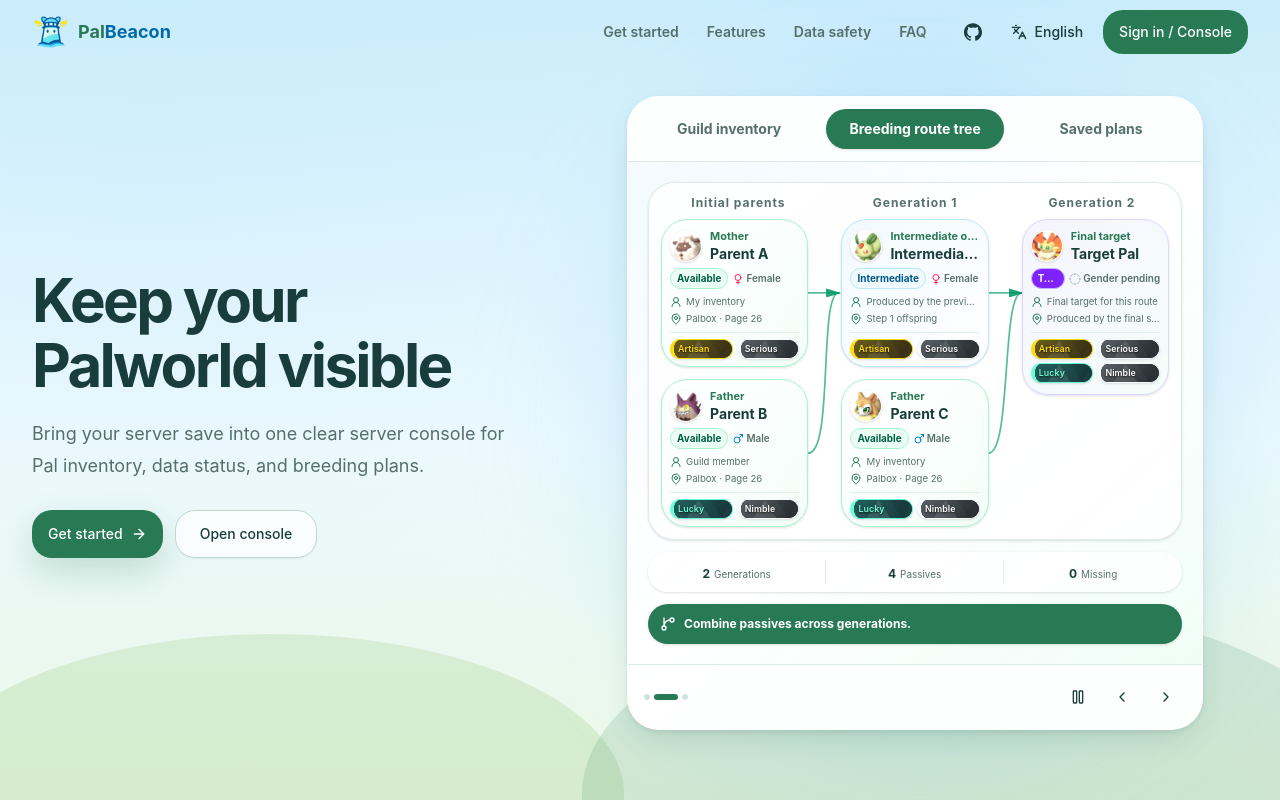
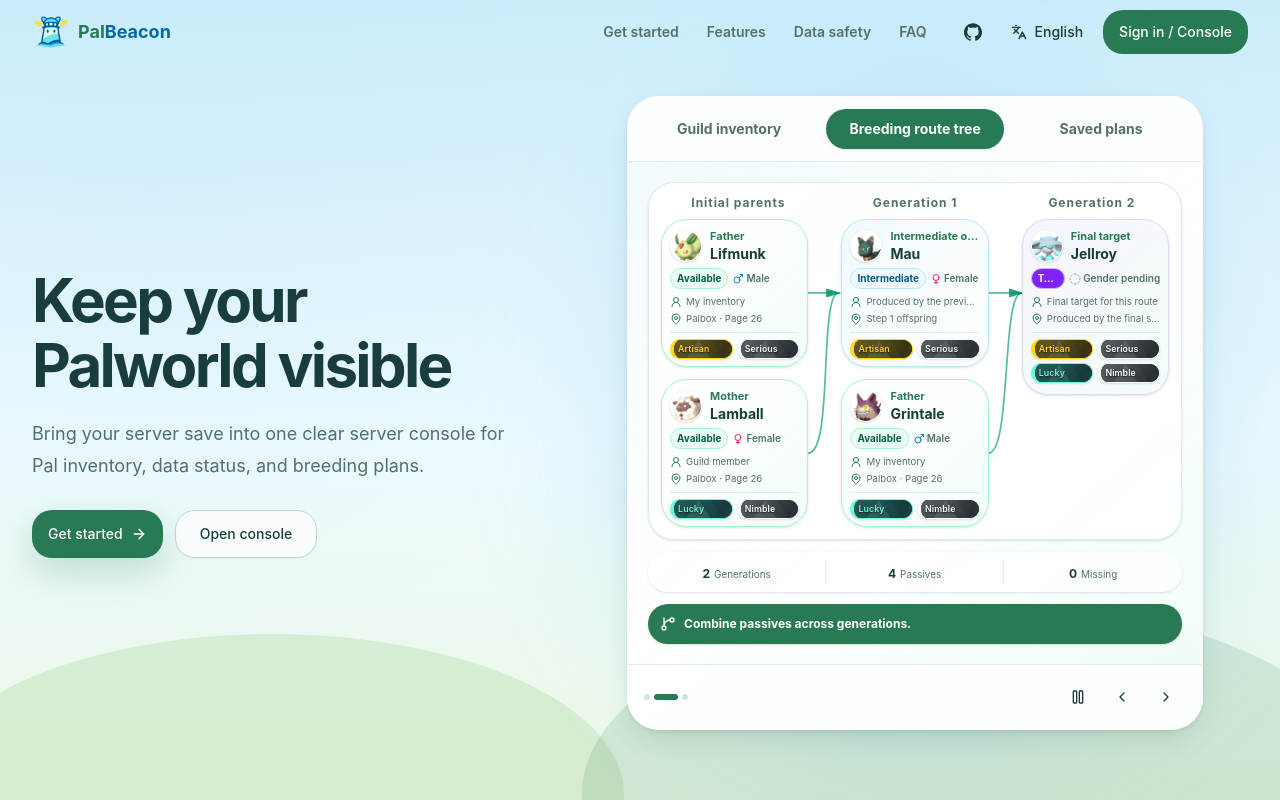
Before and after one commit to MetalLee/PalHatchHelper, a Next.js app in the folder apps/web/: page /en in a window 1280 px wide. Both pictures are taken after a click on the button "Breeding route tree". Shown: the top 800 px of the page. Built offline with nearby package versions, Linux system fonts and the light colour scheme.

Commit message:
fix(web): use real Pal names in landing carousel

```diff
--- a/apps/web/features/landing/product-carousel.tsx
+++ b/apps/web/features/landing/product-carousel.tsx
@@ -218,7 +218,7 @@
   const pals = [
     {
       id: "sheepball",
-      name: t("carouselPalOne"),
+      name: t("carouselPalLamball"),
       owner: t("carouselOwnerYou"),
       location: t("carouselLocationBox"),
       passive: {
@@ -229,7 +229,7 @@
     },
     {
       id: "naughtycat",
-      name: t("carouselPalTwo"),
+      name: t("carouselPalGrintale"),
       owner: t("carouselOwnerGuild"),
       location: t("carouselLocationBase"),
       passive: {
@@ -240,7 +240,7 @@
     },
     {
       id: "chickenpal",
-      name: t("carouselPalThree"),
+      name: t("carouselPalChikipi"),
       owner: t("carouselOwnerGuild"),
       location: t("carouselLocationBox"),
       passive: {
@@ -251,7 +251,7 @@
     },
     {
       id: "cutefox",
-      name: t("carouselPalFour"),
+      name: t("carouselPalVixy"),
       owner: t("carouselOwnerYou"),
       location: t("carouselLocationBase"),
       passive: {
@@ -282,6 +282,7 @@
           <article
             key={pal.id}
             data-inventory-card
+            data-pal-id={pal.id}
             className="min-w-0 overflow-hidden rounded-2xl border border-glass-border bg-white/92 shadow-soft"
           >
             <div className="flex min-w-0 items-center gap-2 p-2 sm:gap-3 sm:p-3">
@@ -367,6 +368,8 @@
         data-route-layout="generations"
         data-route-generations="2"
         data-route-passive-count="4"
+        data-route-recipe-one="carbunclo+sheepball->bastet"
+        data-route-recipe-two="bastet+naughtycat->jellyfishghost"
         className="overflow-hidden rounded-2xl border border-border/70 bg-white/88 p-2 shadow-sm sm:p-3"
       >
         <div className="grid grid-cols-3 gap-[6.5%] px-[1%] pb-2 text-center text-[0.64rem] font-bold tracking-[0.08em] text-muted-foreground min-[460px]:text-xs">
@@ -437,11 +440,11 @@
 
           <div className="absolute left-0 top-0 z-10 w-[29%]">
             <RoutePreviewCard
-              palId="sheepball"
-              role={t("carouselMotherRole")}
-              name={t("carouselTreeParentAName")}
+              palId="carbunclo"
+              role={t("carouselFatherRole")}
+              name={t("carouselPalLifmunk")}
               status={t("carouselInventoryReady")}
-              gender="female"
+              gender="male"
               detail={t("carouselRouteOwner")}
               location={t("carouselRouteLocation")}
               passives={[passives.artisan, passives.serious]}
@@ -451,11 +454,11 @@
           </div>
           <div className="absolute bottom-0 left-0 z-10 w-[29%]">
             <RoutePreviewCard
-              palId="naughtycat"
-              role={t("carouselFatherRole")}
-              name={t("carouselTreeParentBName")}
+              palId="sheepball"
+              role={t("carouselMotherRole")}
+              name={t("carouselPalLamball")}
               status={t("carouselInventoryReady")}
-              gender="male"
+              gender="female"
               detail={t("carouselOwnerGuild")}
               location={t("carouselRouteLocation")}
               passives={[passives.lucky, passives.nimble]}
@@ -465,9 +468,9 @@
           </div>
           <div className="absolute left-[35.5%] top-0 z-10 w-[29%]">
             <RoutePreviewCard
-              palId="carbunclo"
+              palId="bastet"
               role={t("carouselIntermediateRole")}
-              name={t("carouselTreeIntermediateName")}
+              name={t("carouselPalMau")}
               status={t("carouselIntermediateStatus")}
               gender="female"
               detail={t("carouselRouteProduced")}
@@ -479,9 +482,9 @@
           </div>
           <div className="absolute bottom-0 left-[35.5%] z-10 w-[29%]">
             <RoutePreviewCard
-              palId="cutefox"
+              palId="naughtycat"
               role={t("carouselFatherRole")}
-              name={t("carouselTreeParentCName")}
+              name={t("carouselPalGrintale")}
               status={t("carouselInventoryReady")}
               gender="male"
               detail={t("carouselRouteOwner")}
@@ -496,9 +499,9 @@
             className="absolute right-0 top-0 z-10 w-[29%]"
           >
             <RoutePreviewCard
-              palId="cutebutterfly"
+              palId="jellyfishghost"
               role={t("carouselFinalRole")}
-              name={t("carouselTreeTargetName")}
+              name={t("carouselPalJellroy")}
               status={t("carouselTargetStatus")}
               gender="pending"
               detail={t("carouselRouteFinal")}
@@ -536,8 +539,8 @@
   const plans = [
     {
       id: "route-a",
-      palId: "carbunclo",
-      title: t("carouselPlanTargetOne"),
+      palId: "bastet",
+      title: t("carouselPalMau"),
       status: t("carouselPlanReady"),
       saved: t("carouselPlanSaved"),
       statusClass: "bg-emerald-100 text-emerald-800",
@@ -553,8 +556,8 @@
     },
     {
       id: "route-b",
-      palId: "cutebutterfly",
-      title: t("carouselPlanTargetTwo"),
+      palId: "jellyfishghost",
+      title: t("carouselPalJellroy"),
       status: t("carouselPlanNeedsInventory"),
       saved: t("carouselPlanSavedEarlier"),
       statusClass: "bg-amber-100 text-amber-900",
@@ -575,6 +578,7 @@
         <article
           key={plan.id}
           data-plan-card
+          data-pal-id={plan.palId}
           className="overflow-hidden rounded-2xl border border-glass-border bg-white/92 shadow-soft"
         >
           <div className="flex min-w-0 items-center gap-3 p-3">
@@ -671,6 +675,7 @@
   return (
     <article
       data-route-node
+      data-pal-id={palId}
       className={cn(
         "min-w-0 overflow-hidden rounded-xl border bg-gradient-to-br p-1.5 shadow-sm min-[460px]:rounded-2xl min-[460px]:p-2",
         heightClass,
--- a/apps/web/messages/en.json
+++ b/apps/web/messages/en.json
@@ -53,10 +53,13 @@
     "carouselLatest": "Up to date",
     "carouselInventorySearch": "Search Pals, passives, or owners",
     "carouselInventoryCount": "128 Pals",
-    "carouselPalOne": "Lamball",
-    "carouselPalTwo": "Cattiva",
-    "carouselPalThree": "Chikipi",
-    "carouselPalFour": "Foxparks",
+    "carouselPalLamball": "Lamball",
+    "carouselPalGrintale": "Grintale",
+    "carouselPalChikipi": "Chikipi",
+    "carouselPalVixy": "Vixy",
+    "carouselPalLifmunk": "Lifmunk",
+    "carouselPalMau": "Mau",
+    "carouselPalJellroy": "Jellroy",
     "carouselOwnerYou": "My Pal",
     "carouselOwnerGuild": "Guild member",
     "carouselLocationBox": "Palbox · Page 2",
@@ -74,11 +77,6 @@
     "carouselFatherRole": "Father",
     "carouselIntermediateRole": "Intermediate offspring",
     "carouselFinalRole": "Final target",
-    "carouselTreeParentAName": "Parent A",
-    "carouselTreeParentBName": "Parent B",
-    "carouselTreeParentCName": "Parent C",
-    "carouselTreeIntermediateName": "Intermediate parent",
-    "carouselTreeTargetName": "Target Pal",
     "carouselInventoryReady": "Available",
     "carouselIntermediateStatus": "Intermediate",
     "carouselTargetStatus": "Target",
@@ -99,8 +97,6 @@
     "carouselPlanNeedsInventory": "Needs inventory",
     "carouselPlanSaved": "Saved just now",
     "carouselPlanSavedEarlier": "Saved today",
-    "carouselPlanTargetOne": "Target Pal A",
-    "carouselPlanTargetTwo": "Target Pal B",
     "carouselPlanPassives": "Desired passives",
     "carouselPlanPassiveOne": "Serious",
     "carouselPlanPassiveTwo": "Artisan",
--- a/apps/web/messages/zh.json
+++ b/apps/web/messages/zh.json
@@ -53,10 +53,13 @@
     "carouselLatest": "数据最新",
     "carouselInventorySearch": "搜索帕鲁、被动或所有者",
     "carouselInventoryCount": "128 只",
-    "carouselPalOne": "棉悠悠",
-    "carouselPalTwo": "捣蛋猫",
-    "carouselPalThree": "皮皮鸡",
-    "carouselPalFour": "火绒狐",
+    "carouselPalLamball": "棉悠悠",
+    "carouselPalGrintale": "笑魇猫",
+    "carouselPalChikipi": "皮皮鸡",
+    "carouselPalVixy": "玉藻狐",
+    "carouselPalLifmunk": "翠叶鼠",
+    "carouselPalMau": "喵丝特",
+    "carouselPalJellroy": "海月灵",
     "carouselOwnerYou": "我的帕鲁",
     "carouselOwnerGuild": "公会伙伴",
     "carouselLocationBox": "帕鲁终端 · 第 2 页",
@@ -74,11 +77,6 @@
     "carouselFatherRole": "父本",
     "carouselIntermediateRole": "中间子代",
     "carouselFinalRole": "最终目标",
-    "carouselTreeParentAName": "亲本 A",
-    "carouselTreeParentBName": "亲本 B",
-    "carouselTreeParentCName": "亲本 C",
-    "carouselTreeIntermediateName": "中间亲本",
-    "carouselTreeTargetName": "目标帕鲁",
     "carouselInventoryReady": "库存可用",
     "carouselIntermediateStatus": "中间产物",
     "carouselTargetStatus": "目标",
@@ -99,8 +97,6 @@
     "carouselPlanNeedsInventory": "还需准备",
     "carouselPlanSaved": "刚刚收藏",
     "carouselPlanSavedEarlier": "今天收藏",
-    "carouselPlanTargetOne": "目标帕鲁 A",
-    "carouselPlanTargetTwo": "目标帕鲁 B",
     "carouselPlanPassives": "目标被动",
     "carouselPlanPassiveOne": "认真",
     "carouselPlanPassiveTwo": "工匠精神",
```
Also changed, not shown: 4 other files (tests, documents, lock files or other folders).
